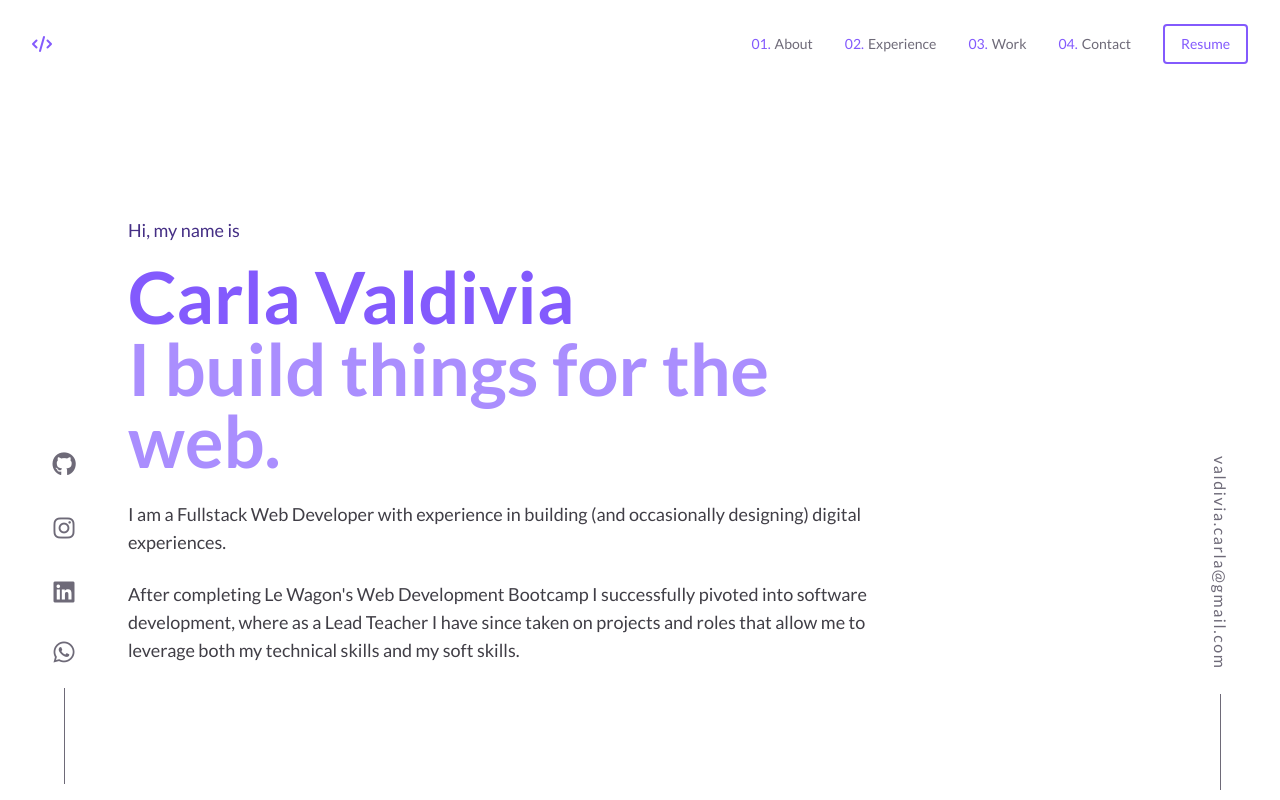
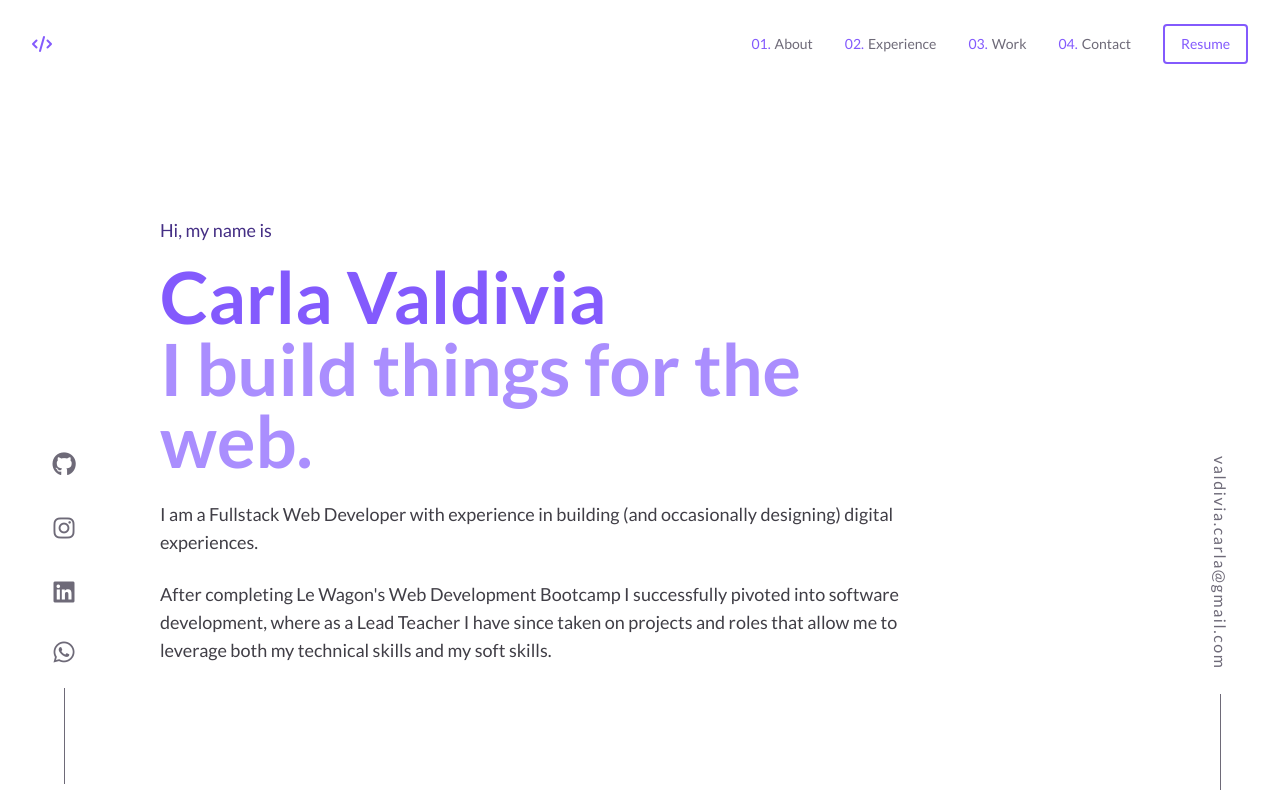
Before and after one commit to cvaldivia83/portfolio, a React (Vite) app: page / in a window 1280 px wide. Shown: the top 800 px of the page. Built offline with nearby package versions, Linux system fonts and the light colour scheme.

Commit message:
Add left to right animation on Hero

```diff
--- a/src/assets/css/Hero.css
+++ b/src/assets/css/Hero.css
@@ -2,9 +2,20 @@
 @tailwind components;
 @tailwind utilities;
 
+.hero {
+  opacity: 0;
+  transform: translateX(-100%);
+  transition: transform 1s ease-out, opacity 1s ease-out;
+}
+
+.hero.visible {
+  opacity: 1;
+  transform: translateX(0);
+}
+
 @layer components {
   .hero {
-    @apply md:w-3/4  md:mt-16 mt-24 pt-12 pb-24;
+    @apply md:w-3/4 md:ml-8 md:mt-16 mt-24 pt-12 pb-24;
   }
 
   .hero-hello {
--- a/src/components/Hero.jsx
+++ b/src/components/Hero.jsx
@@ -1,6 +1,14 @@
+import React from 'react';
+
 export default function Hero() {
+  const [isVisible, setIsVisible] = React.useState(false);
+
+    React.useEffect(() => {
+      setIsVisible(true);
+    }, [])
+
   return (
-    <div className="hero">
+    <div className={`hero ${isVisible && 'visible'}`}>
       <p className="hero-hello">Hi, my name is</p>
       <h1 className="hero-name">Carla Valdivia</h1>
       <h2 className="hero-subtitle">I build things for the web.</h2>
```
